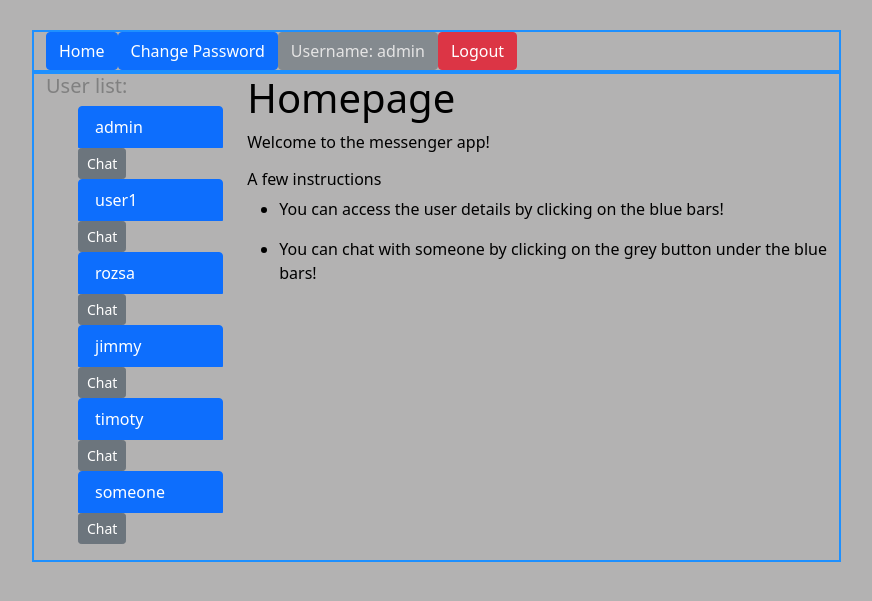
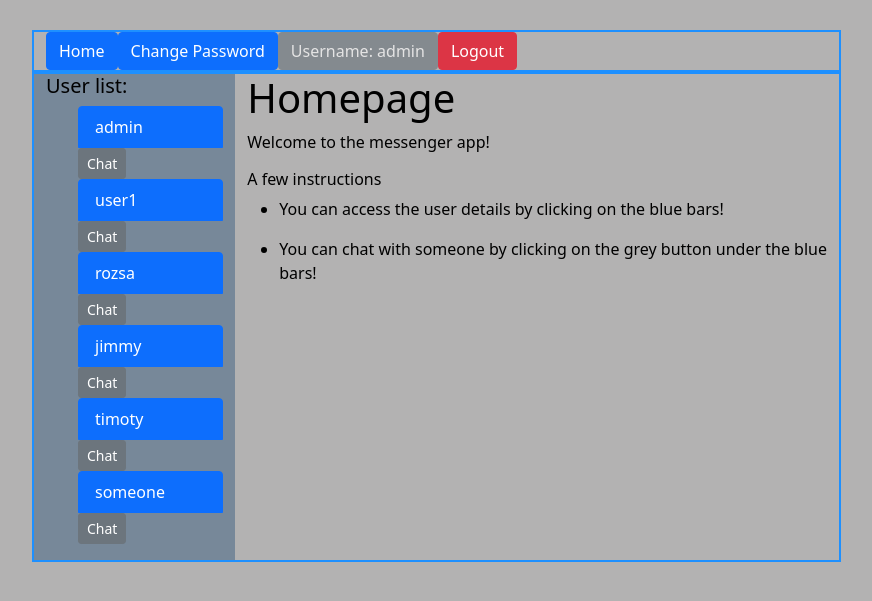
Before and after one commit to rozsanimrod/messenger, a Django app: page / in a window 1280 px wide. Shown: the top 601 px of the page, without its empty margins (68-940 px from the left). Run offline with Django 3.2, Linux system fonts and the light colour scheme; a user stored in the database is signed in; data comes from the database, SQL or seed files in the repository.

Commit message:
container

```diff
--- a/homepage/templates/homepage/home.html
+++ b/homepage/templates/homepage/home.html
@@ -8,7 +8,7 @@
             border: 2px solid dodgerblue;
         }
         .col_1 {
-            color: grey;
+            background: lightslategrey;
         }
     </style>
 
```
